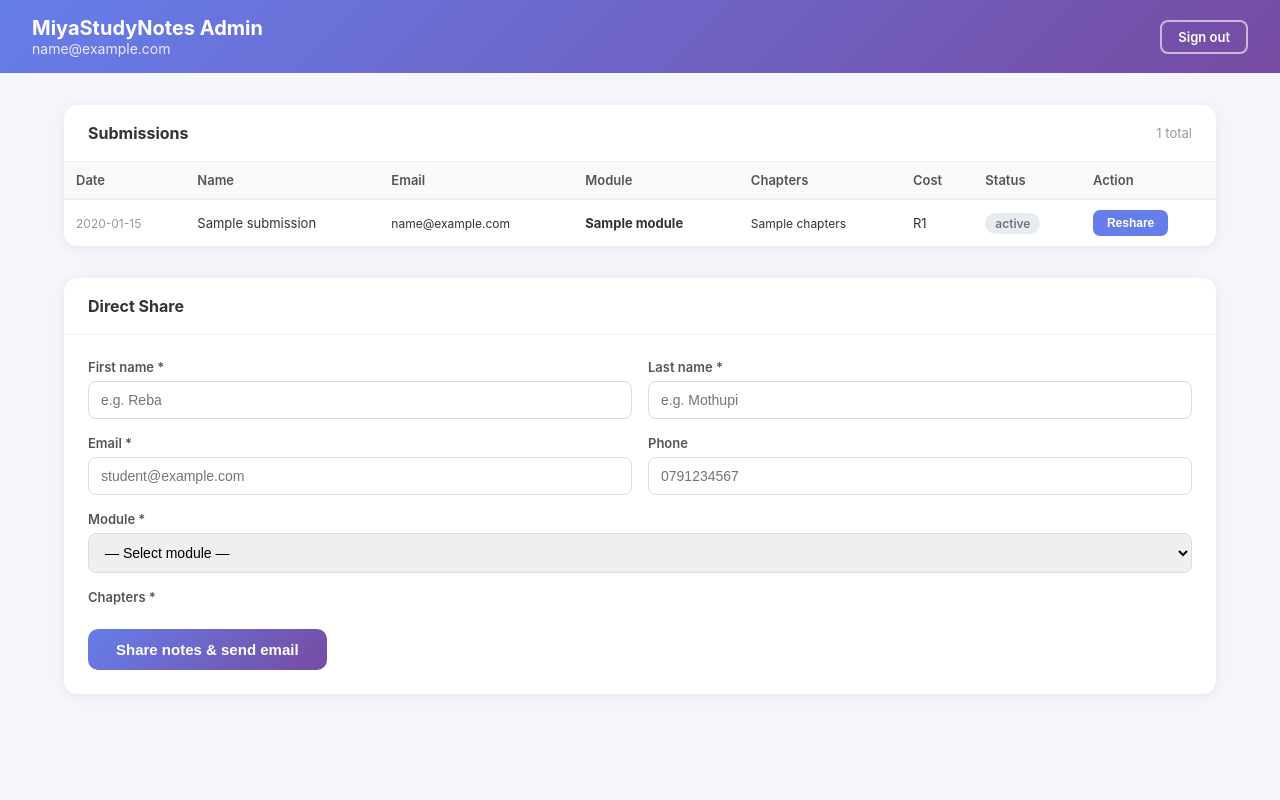
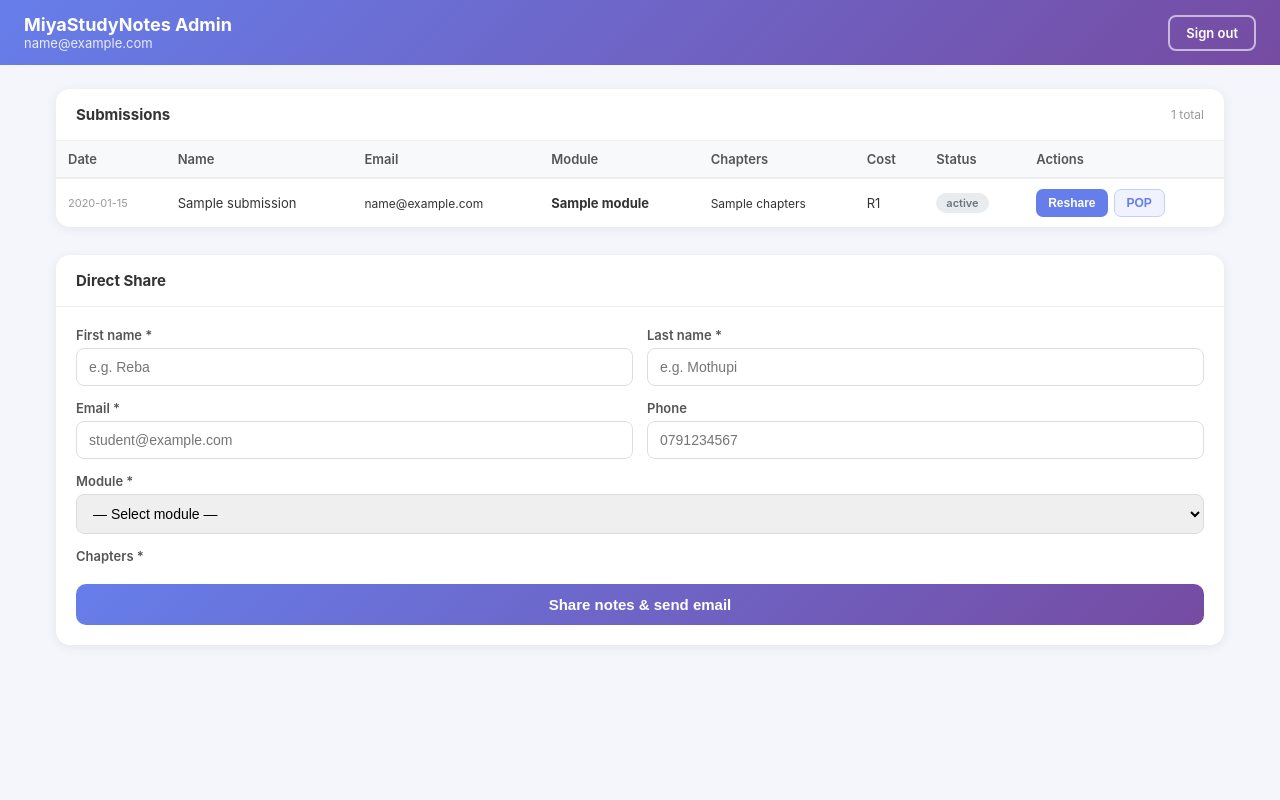
Before and after one commit to riekert7/msn-web-app, a Flask app: template templates/admin_dashboard.html in a window 1280 px wide. Run offline with Flask 3, Linux system fonts and the light colour scheme; the template is opened without the code that fills it: most values are stand-ins (such as "Sample title", 1, 10 or a date in 2020).

Commit message:
Add admin payment file view and enhance dashboard styling

```diff
--- a/main.py
+++ b/main.py
@@ -250,14 +250,26 @@ def deny(submission_id: str):
 
 @app.get("/view-payment/<submission_id>")
 def view_payment(submission_id: str):
+    """Token-protected view used in admin notification emails."""
     token = request.args.get("token")
     if not verify_approval_token(submission_id, token or ""):
         return "Invalid or expired link", 403
+    return _serve_payment_file(submission_id)
+
+
+@app.get("/admin/view-payment/<submission_id>")
+@require_admin
+def admin_view_payment(submission_id: str):
+    """Session-protected view used from the admin dashboard."""
+    return _serve_payment_file(submission_id)
+
+
+def _serve_payment_file(submission_id: str) -> Response:
     try:
         data = get_submission_data(submission_id)
         gcs_path = data.get("gcs_file_path")
         if not gcs_path:
-            return "File not found", 404
+            return "No proof of payment on file", 404
         file_data, content_type = get_file_from_gcs(gcs_path)
         filename = data.get("file_name", "proof")
         return Response(
--- a/static/styles.css
+++ b/static/styles.css
@@ -357,7 +357,7 @@ body {
 
 .miya-block-text {
     flex: 1;
-    min-width: 200px;
+    min-width: 0;
 }
 
 .miya-block-text p {
@@ -921,8 +921,8 @@ button[type="submit"]:disabled {
     .bank-copy-btn {
         justify-self: end;
         margin-top: 0;
-        padding: 3px 8px;
-        font-size: 0.7rem;
+        padding: 7px 12px;
+        font-size: 0.75rem;
     }
 }
 
--- a/templates/admin_dashboard.html
+++ b/templates/admin_dashboard.html
@@ -11,68 +11,74 @@
       font-family: -apple-system, BlinkMacSystemFont, 'Segoe UI', Roboto, sans-serif;
       background: #f4f6fb;
       color: #333;
+      min-height: 100vh;
     }
 
-    /* Header */
+    /* ── Header ── */
     .header {
       background: linear-gradient(135deg, #667eea 0%, #764ba2 100%);
       color: #fff;
-      padding: 16px 32px;
+      padding: 14px 24px;
       display: flex;
       align-items: center;
       justify-content: space-between;
-      gap: 16px;
+      gap: 12px;
+      flex-wrap: wrap;
     }
-    .header-title { font-size: 20px; font-weight: 700; }
-    .header-user { font-size: 14px; opacity: 0.85; }
+    .header-title { font-size: 18px; font-weight: 700; white-space: nowrap; }
+    .header-user  { font-size: 13px; opacity: 0.85; word-break: break-all; }
     .logout-btn {
-      padding: 7px 16px;
+      padding: 8px 16px;
       border: 2px solid rgba(255,255,255,0.6);
       border-radius: 8px;
       color: #fff;
       text-decoration: none;
       font-size: 13px;
       font-weight: 600;
-      transition: background 0.15s;
+      white-space: nowrap;
+      flex-shrink: 0;
     }
     .logout-btn:hover { background: rgba(255,255,255,0.15); }
 
-    /* Layout */
-    .page { max-width: 1200px; margin: 0 auto; padding: 32px 24px; }
+    /* ── Layout ── */
+    .page { max-width: 1200px; margin: 0 auto; padding: 24px 16px; }
 
-    /* Banner */
+    /* ── Banners ── */
     .banner {
-      padding: 14px 18px;
+      padding: 13px 16px;
       border-radius: 10px;
-      margin-bottom: 24px;
+      margin-bottom: 20px;
       font-size: 14px;
       font-weight: 500;
     }
     .banner-success { background: #d4edda; color: #155724; border: 1px solid #c3e6cb; }
     .banner-error   { background: #f8d7da; color: #721c24; border: 1px solid #f5c6cb; }
 
-    /* Section card */
+    /* ── Cards ── */
     .card {
       background: #fff;
       border-radius: 14px;
       box-shadow: 0 2px 12px rgba(0,0,0,0.07);
-      margin-bottom: 32px;
+      margin-bottom: 28px;
       overflow: hidden;
     }
     .card-header {
-      padding: 18px 24px;
+      padding: 16px 20px;
       border-bottom: 1px solid #eee;
-      font-size: 16px;
+      font-size: 15px;
       font-weight: 700;
       display: flex;
       align-items: center;
       justify-content: space-between;
+      gap: 8px;
+      flex-wrap: wrap;
     }
-    .card-body { padding: 24px; }
+    .card-header-meta { font-size: 12px; font-weight: 400; color: #999; }
+    .card-body { padding: 20px; }
 
-    /* Table */
-    .table-wrap { overflow-x: auto; }
-    table { width: 100%; border-collapse: collapse; font-size: 13px; }
+    /* ── Table ── */
+    .table-wrap { overflow-x: auto; -webkit-overflow-scrolling: touch; }
+    table { width: 100%; border-collapse: collapse; font-size: 13px; min-width: 640px; }
     thead th {
       text-align: left;
       padding: 10px 12px;
@@ -86,22 +92,24 @@
     tbody tr:last-child { border-bottom: none; }
     tbody tr:hover { background: #fafbff; }
     tbody td { padding: 10px 12px; vertical-align: middle; }
+
     .status-badge {
       display: inline-block;
       padding: 3px 10px;
       border-radius: 20px;
-      font-size: 12px;
+      font-size: 11px;
       font-weight: 600;
+      white-space: nowrap;
     }
     .status-approved { background: #d4edda; color: #155724; }
     .status-pending  { background: #fff3cd; color: #856404; }
     .status-denied   { background: #f8d7da; color: #721c24; }
     .status-unknown  { background: #e9ecef; color: #6c757d; }
 
-    /* Buttons */
+    /* ── Buttons ── */
     .btn {
       display: inline-block;
-      padding: 6px 14px;
+      padding: 6px 12px;
       border-radius: 7px;
       font-size: 12px;
       font-weight: 600;
@@ -109,42 +117,47 @@
       cursor: pointer;
       text-decoration: none;
       transition: opacity 0.15s;
+      white-space: nowrap;
     }
-    .btn:hover { opacity: 0.85; }
-    .btn-reshare { background: #667eea; color: #fff; }
-    .btn-reshare:disabled { background: #aaa; cursor: not-allowed; opacity: 0.7; }
+    .btn:hover:not(:disabled) { opacity: 0.82; }
+    .btn:disabled { cursor: not-allowed; opacity: 0.55; }
+
+    .btn-reshare         { background: #667eea; color: #fff; }
+    .btn-reshare-done    { background: transparent; color: #667eea; border: 1.5px solid #667eea; }
+    .btn-pop             { background: #f0f2ff; color: #667eea; border: 1.5px solid #c7cef7; }
     .btn-primary {
       background: linear-gradient(135deg, #667eea, #764ba2);
       color: #fff;
       padding: 12px 28px;
       font-size: 15px;
       border-radius: 10px;
+      width: 100%;
     }
 
-    /* Direct share form */
+    .actions-cell { display: flex; gap: 6px; flex-wrap: wrap; }
+
+    /* ── Direct share form ── */
     .form-grid {
       display: grid;
       grid-template-columns: 1fr 1fr;
-      gap: 16px;
+      gap: 14px;
     }
-    @media (max-width: 600px) { .form-grid { grid-template-columns: 1fr; } }
-    .form-group { display: flex; flex-direction: column; gap: 6px; }
+    .form-group { display: flex; flex-direction: column; gap: 5px; }
     .form-group label { font-size: 13px; font-weight: 600; color: #555; }
-    .form-group input, .form-group select {
+    .form-group input,
+    .form-group select {
       padding: 10px 12px;
       border: 1.5px solid #ddd;
       border-radius: 8px;
       font-size: 14px;
+      width: 100%;
       transition: border-color 0.2s;
     }
-    .form-group input:focus, .form-group select:focus {
-      outline: none;
-      border-color: #667eea;
-    }
+    .form-group input:focus,
+    .form-group select:focus { outline: none; border-color: #667eea; }
     .form-group.full { grid-column: 1 / -1; }
 
-    /* Chapter checkboxes */
-    .chapters-section { display: none; margin-top: 8px; }
+    .chapters-section { display: none; margin-top: 6px; }
     .chapters-section.active { display: block; }
     .chapters-grid {
       display: grid;
@@ -162,20 +175,123 @@
       cursor: pointer;
       font-size: 13px;
       transition: border-color 0.15s, background 0.15s;
+      user-select: none;
     }
     .chapter-label:hover { border-color: #667eea; background: #f5f6ff; }
+    .chapter-label:has(input:checked) { border-color: #667eea; background: #f0f2ff; }
     .chapter-label input:checked + span { font-weight: 600; color: #667eea; }
-    .chapter-label:has(input:checked) { border-color: #667eea; background: #f0f2ff; }
+
     .cost-display {
-      margin-top: 12px;
+      margin-top: 10px;
       font-size: 14px;
       color: #667eea;
       font-weight: 600;
     }
-    .form-actions { margin-top: 24px; }
+    .form-actions { margin-top: 20px; }
 
-    /* Empty state */
+    /* ── POP modal ── */
+    .pop-overlay {
+      display: none;
+      position: fixed;
+      inset: 0;
+      background: rgba(0,0,0,0.65);
+      z-index: 1000;
+      align-items: center;
+      justify-content: center;
+      padding: 16px;
+    }
+    .pop-overlay.open { display: flex; }
+    .pop-modal {
+      background: #fff;
+      border-radius: 14px;
+      width: 100%;
+      max-width: 700px;
+      max-height: 90vh;
+      display: flex;
+      flex-direction: column;
+      overflow: hidden;
+      box-shadow: 0 20px 60px rgba(0,0,0,0.3);
+    }
+    .pop-modal-header {
+      padding: 14px 18px;
+      border-bottom: 1px solid #eee;
+      display: flex;
+      align-items: center;
+      justify-content: space-between;
+      gap: 12px;
+      flex-wrap: wrap;
+    }
+    .pop-modal-title { font-size: 14px; font-weight: 700; color: #333; }
+    .pop-modal-close {
+      background: none;
+      border: none;
+      font-size: 22px;
+      cursor: pointer;
+      color: #999;
+      line-height: 1;
+      padding: 2px 6px;
+      border-radius: 6px;
+    }
+    .pop-modal-close:hover { background: #f0f0f0; color: #333; }
+    .pop-modal-body {
+      flex: 1;
+      overflow: auto;
+      display: flex;
+      align-items: center;
+      justify-content: center;
+      background: #f8f9fa;
+      min-height: 200px;
+    }
+    .pop-modal-body img {
+      max-width: 100%;
+      max-height: 70vh;
+      object-fit: contain;
+      display: block;
+    }
+    .pop-modal-body iframe {
+      width: 100%;
+      height: 70vh;
+      border: none;
+    }
+    .pop-modal-body .pop-loading,
+    .pop-modal-body .pop-error {
+      padding: 40px;
+      text-align: center;
+      color: #999;
+      font-size: 14px;
+    }
+    .pop-modal-body .pop-error { color: #721c24; }
+    .pop-modal-footer {
+      padding: 12px 18px;
+      border-top: 1px solid #eee;
+      display: flex;
+      gap: 10px;
+      flex-wrap: wrap;
+    }
+    .btn-open-tab {
+      background: #f0f2ff;
+      color: #667eea;
+      border: 1.5px solid #c7cef7;
+      padding: 8px 16px;
+      font-size: 13px;
+      font-weight: 600;
+      border-radius: 8px;
+      cursor: pointer;
+      text-decoration: none;
+      white-space: nowrap;
+    }
+
+    /* ── Empty state ── */
     .empty { padding: 40px; text-align: center; color: #aaa; font-size: 14px; }
+
+    /* ── Responsive ── */
+    @media (max-width: 600px) {
+      .form-grid { grid-template-columns: 1fr; }
+      .form-group.full { grid-column: 1; }
+      .btn-primary { font-size: 14px; padding: 12px 20px; }
+      .chapters-grid { grid-template-columns: repeat(auto-fill, minmax(110px, 1fr)); }
+      .card-body { padding: 16px; }
+    }
   </style>
 </head>
 <body>
@@ -197,11 +313,11 @@
   <div class="banner banner-error">Error: {{ err }}</div>
   {% endif %}
 
-  <!-- Submissions table -->
+  <!-- Submissions -->
   <div class="card">
     <div class="card-header">
       Submissions
-      <span style="font-size:13px;font-weight:400;color:#999;">{{ submissions|length }} total</span>
+      <span class="card-header-meta">{{ submissions|length }} total</span>
     </div>
     {% if submissions %}
     <div class="table-wrap">
@@ -215,36 +331,41 @@
             <th>Chapters</th>
             <th>Cost</th>
             <th>Status</th>
-            <th>Action</th>
+            <th>Actions</th>
           </tr>
         </thead>
         <tbody>
           {% for s in submissions %}
+          {% set is_approved = s.status | lower == 'approved' %}
           <tr id="row-{{ s.submission_id }}">
-            <td style="white-space:nowrap;color:#999;font-size:12px;">
+            <td style="white-space:nowrap;color:#999;font-size:11px;">
               {{ s.timestamp[:10] if s.timestamp else '—' }}
             </td>
-            <td>{{ s.name }}</td>
-            <td style="font-size:12px;">{{ s.email }}</td>
+            <td style="white-space:nowrap;">{{ s.name }}</td>
+            <td style="font-size:12px;word-break:break-all;">{{ s.email }}</td>
             <td><strong>{{ s.module }}</strong></td>
-            <td style="font-size:12px;max-width:200px;">{{ s.chapters }}</td>
+            <td style="font-size:12px;max-width:180px;">{{ s.chapters }}</td>
             <td style="white-space:nowrap;">R{{ s.total_cost }}</td>
             <td>
               {% set st = s.status | lower if s.status else 'unknown' %}
-              <span class="status-badge status-{{ st if st in ['approved','pending','denied'] else 'unknown' }}">
+              <span class="status-badge status-{{ st if st in ['approved','pending','denied'] else 'unknown' }}" id="badge-{{ s.submission_id }}">
                 {{ s.status or 'unknown' }}
               </span>
             </td>
             <td>
-              {% if s.status != 'approved' %}
-              <button
-                class="btn btn-reshare"
-                onclick="reshare(this, '{{ s.submission_id }}')"
-                data-id="{{ s.submission_id }}"
-              >Reshare</button>
-              {% else %}
-              <span style="font-size:12px;color:#aaa;">Done</span>
-              {% endif %}
+              <div class="actions-cell">
+                <button
+                  class="btn {% if is_approved %}btn-reshare-done{% else %}btn-reshare{% endif %}"
+                  id="reshare-btn-{{ s.submission_id }}"
+                  onclick="reshare(this, '{{ s.submission_id }}')"
+                  title="{% if is_approved %}Reshare (already approved){% else %}Share notes &amp; send email{% endif %}"
+                >{% if is_approved %}Reshare{% else %}Reshare{% endif %}</button>
+                <button
+                  class="btn btn-pop"
+                  onclick="openPop('{{ s.submission_id }}', '{{ s.name }}')"
+                  title="Preview proof of payment"
+                >POP</button>
+              </div>
             </td>
           </tr>
           {% endfor %}
@@ -347,7 +448,24 @@
 
 </div><!-- /page -->
 
+<!-- POP preview modal -->
+<div class="pop-overlay" id="popOverlay" onclick="closePop(event)">
+  <div class="pop-modal">
+    <div class="pop-modal-header">
+      <span class="pop-modal-title" id="popTitle">Proof of payment</span>
+      <button class="pop-modal-close" onclick="closePop()">&times;</button>
+    </div>
+    <div class="pop-modal-body" id="popBody">
+      <div class="pop-loading">Loading…</div>
+    </div>
+    <div class="pop-modal-footer">
+      <a class="btn-open-tab" id="popOpenTab" href="#" target="_blank" rel="noopener">Open in new tab</a>
+    </div>
+  </div>
+</div>
+
 <script>
+  // ── Chapter sections ──
   const chapterSections = {
     EKN110: document.getElementById('ekn110Chapters'),
     EKN120: document.getElementById('ekn120Chapters'),
@@ -355,16 +473,13 @@
   };
 
   function showChapters(module) {
-    // Uncheck all boxes in hidden sections
     Object.entries(chapterSections).forEach(([key, el]) => {
       if (key !== module) {
         el.classList.remove('active');
         el.querySelectorAll('input[type=checkbox]').forEach(cb => cb.checked = false);
       }
     });
-    if (module && chapterSections[module]) {
-      chapterSections[module].classList.add('active');
-    }
+    if (module && chapterSections[module]) chapterSections[module].classList.add('active');
     calcCost();
   }
 
@@ -373,8 +488,7 @@
     let total = 0;
     checked.forEach(cb => { total += parseInt(cb.dataset.cost) || 0; });
     const display = document.getElementById('costDisplay');
-    const input = document.getElementById('totalCostInput');
-    input.value = total;
+    document.getElementById('totalCostInput').value = total;
     if (total > 0) {
       display.style.display = 'block';
       display.textContent = `Total: R${total}`;
@@ -383,31 +497,69 @@
     }
   }
 
+  // ── Reshare ──
   async function reshare(btn, submissionId) {
+    const original = btn.textContent;
     btn.disabled = true;
     btn.textContent = 'Sharing…';
     try {
       const res = await fetch(`/admin/reshare/${submissionId}`, { method: 'POST' });
       const data = await res.json();
       if (data.ok) {
-        const row = document.getElementById(`row-${submissionId}`);
-        const badge = row.querySelector('.status-badge');
+        const badge = document.getElementById(`badge-${submissionId}`);
         if (badge) {
           badge.className = 'status-badge status-approved';
           badge.textContent = 'approved';
         }
-        btn.replaceWith(document.createTextNode('Done'));
+        btn.disabled = false;
+        btn.className = 'btn btn-reshare-done';
+        btn.textContent = 'Reshare';
       } else {
         btn.disabled = false;
-        btn.textContent = 'Reshare';
+        btn.textContent = original;
         alert(`Reshare failed: ${data.error || 'unknown error'}`);
       }
     } catch (e) {
       btn.disabled = false;
-      btn.textContent = 'Reshare';
+      btn.textContent = original;
       alert(`Network error: ${e.message}`);
     }
   }
+
+  // ── POP preview ──
+  function openPop(submissionId, name) {
+    const url = `/admin/view-payment/${submissionId}`;
+    document.getElementById('popTitle').textContent = `Proof of payment — ${name}`;
+    document.getElementById('popOpenTab').href = url;
+    document.getElementById('popBody').innerHTML = '<div class="pop-loading">Loading…</div>';
+    document.getElementById('popOverlay').classList.add('open');
+    document.body.style.overflow = 'hidden';
+
+    // Try to detect type by fetching headers, then render accordingly
+    fetch(url, { method: 'HEAD' })
+      .then(res => {
+        if (!res.ok) throw new Error(res.status === 404 ? 'No file on record for this submission.' : `Server error ${res.status}`);
+        const ct = res.headers.get('content-type') || '';
+        const body = document.getElementById('popBody');
+        if (ct.startsWith('image/')) {
+          body.innerHTML = `<img src="${url}" alt="Proof of payment" />`;
+        } else {
+          body.innerHTML = `<iframe src="${url}" title="Proof of payment"></iframe>`;
+        }
+      })
+      .catch(err => {
+        document.getElementById('popBody').innerHTML = `<div class="pop-error">${err.message}</div>`;
+      });
+  }
+
+  function closePop(event) {
+    if (event && event.target !== document.getElementById('popOverlay') && !event.target.classList.contains('pop-modal-close')) return;
+    document.getElementById('popOverlay').classList.remove('open');
+    document.getElementById('popBody').innerHTML = '<div class="pop-loading">Loading…</div>';
+    document.body.style.overflow = '';
+  }
+
+  document.addEventListener('keydown', e => { if (e.key === 'Escape') closePop({}); });
 </script>
 
 </body>
```
Also changed, not shown: other parts of templates/admin_dashboard.html (+10 -30 lines).
